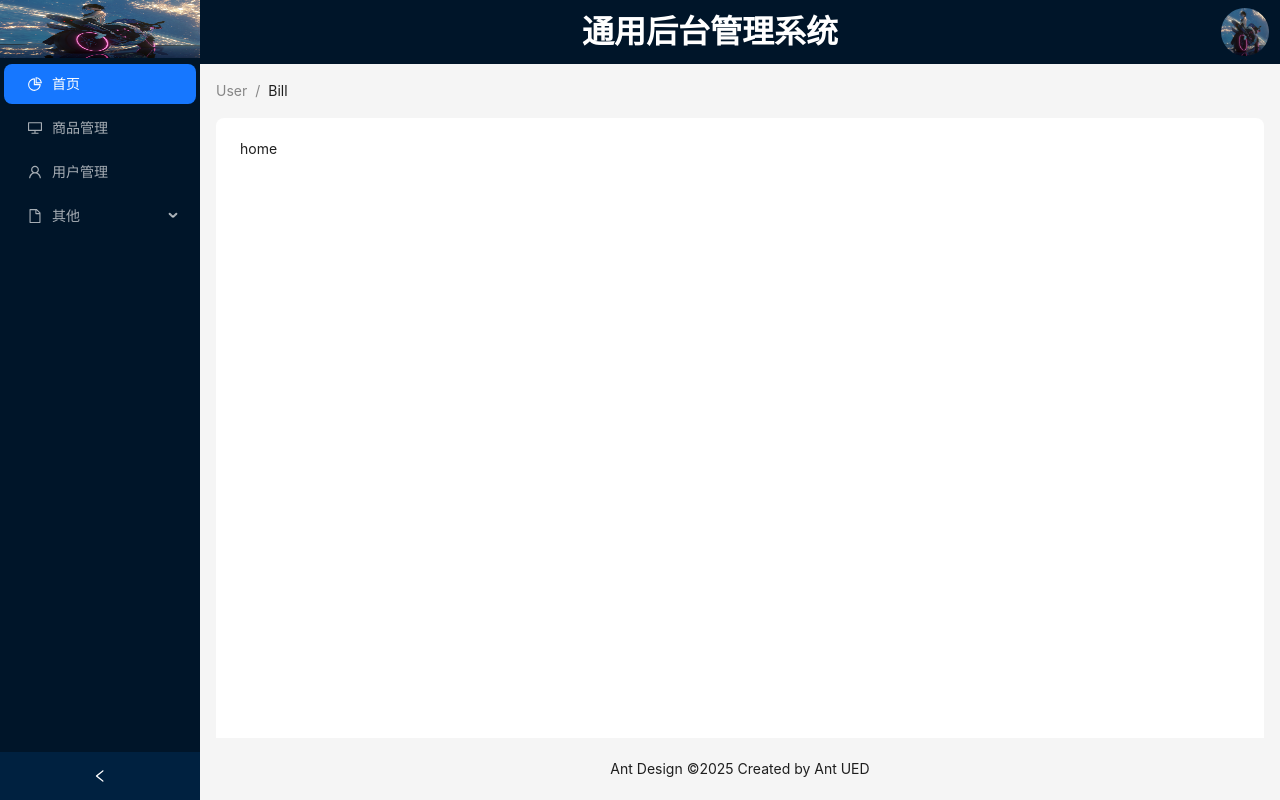
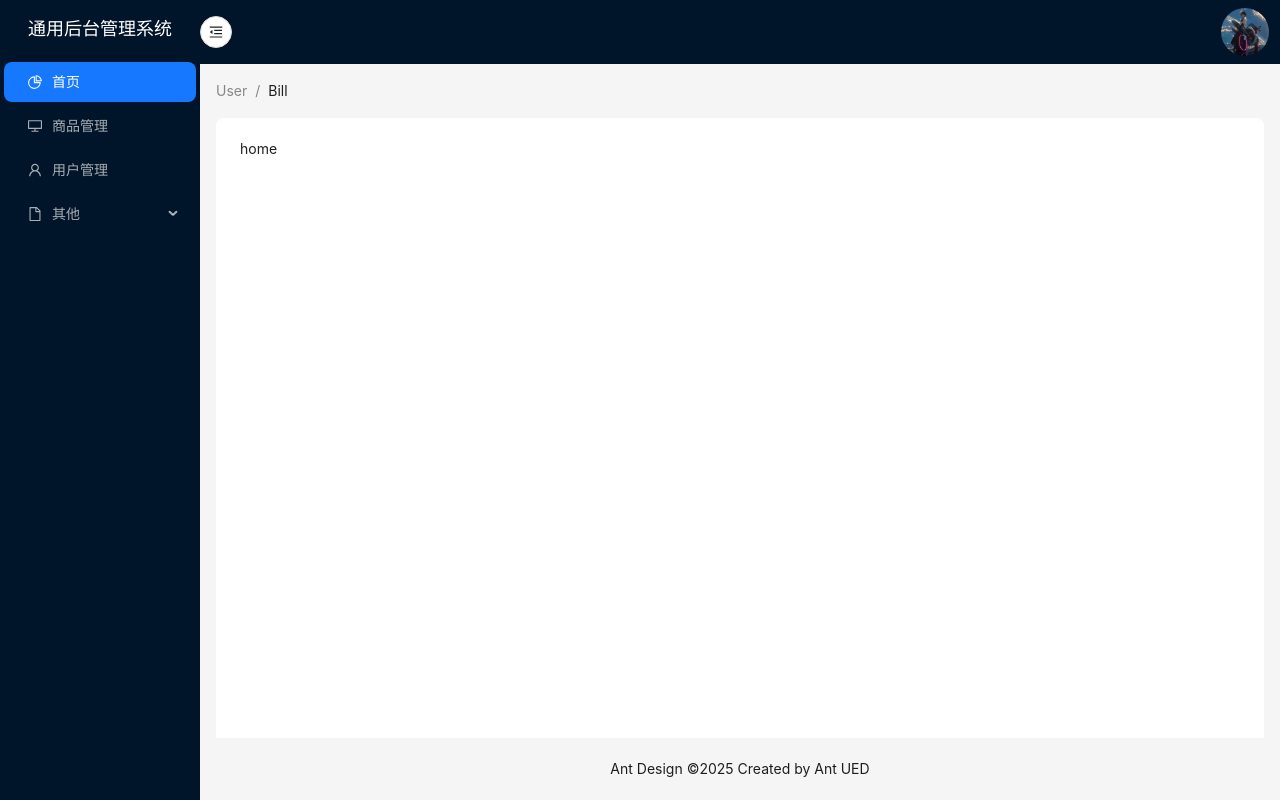
Before and after one commit to coder-WangYu/react-learn-vite, a React (Vite) app: page /home in a window 1280 px wide. Built offline with nearby package versions, Linux system fonts and the light colour scheme.

Commit message:
alter: 左边栏收起功能改造

```diff
--- a/src/components/AsideLayout/index.jsx
+++ b/src/components/AsideLayout/index.jsx
@@ -2,7 +2,6 @@ import React, {useState} from 'react';
 import {Layout, Menu} from "antd";
 import {useNavigate} from "react-router";
 import asideItems from "../../assets/configs/asideConfig.jsx";
-import imgUrl from "../../assets/image/logo.png";
 
 const {Sider} = Layout;
 
@@ -12,12 +11,17 @@ const AsideLayout = () => {
 	let navigate = useNavigate();
 
 	return (
-		<Sider collapsible collapsed={collapsed} onCollapse={value => setCollapsed(value)}>
-			<img
-				style={{width: '100%', height: '58px'}}
-				src={imgUrl}
-				alt=""
-			/>
+		<Sider collapsed={collapsed} onCollapse={value => setCollapsed(value)}>
+			<div style={{
+				width: '100%',
+				height: '58px',
+				lineHeight: '58px',
+				textAlign: 'center',
+				fontSize: '18px',
+				color: '#fff'
+			}}>
+				通用后台管理系统
+			</div>
 			<Menu
 				theme="dark"
 				defaultSelectedKeys={['1']}
--- a/src/components/HeaderLayout/index.jsx
+++ b/src/components/HeaderLayout/index.jsx
@@ -2,10 +2,11 @@ import React from 'react';
 import imgUrl from "../../assets/image/logo.png";
 import "./index.less";
 import {
-	Avatar,
+	Avatar, Button,
 	Dropdown,
 	Layout
 } from "antd";
+import {MenuFoldOutlined, MenuUnfoldOutlined} from "@ant-design/icons";
 
 const {Header} = Layout;
 
@@ -43,7 +44,7 @@ const HeaderLayout = () => {
 				position: 'relative'
 			}}
 		>
-			<div style={{flex: '1'}}>通用后台管理系统</div>
+			<Button shape="circle" style={{marginTop: '16px'}} icon={<MenuFoldOutlined/>}/>
 			<Dropdown menu={{items}}>
 				<Avatar src={imgUrl} size={50} gap={0} style={{marginTop: '7px', marginRight: '10px'}}/>
 			</Dropdown>
```
